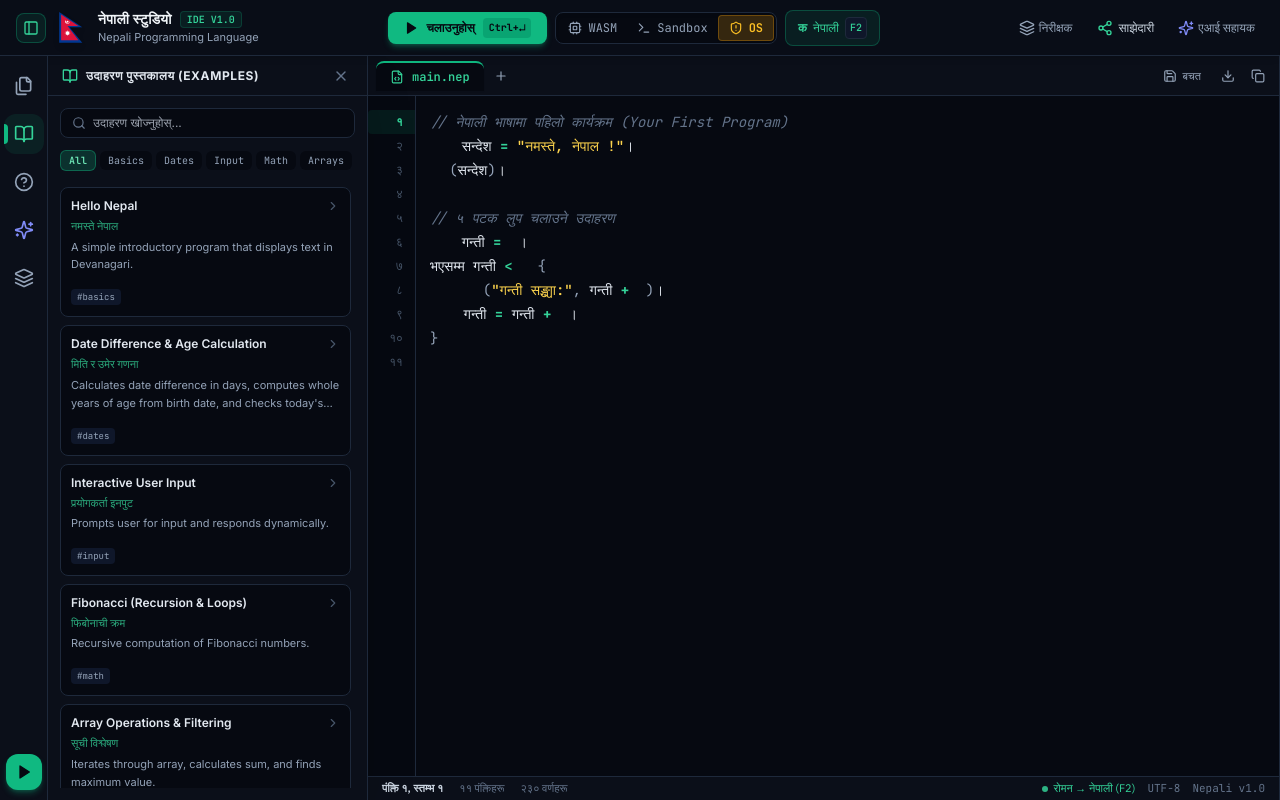
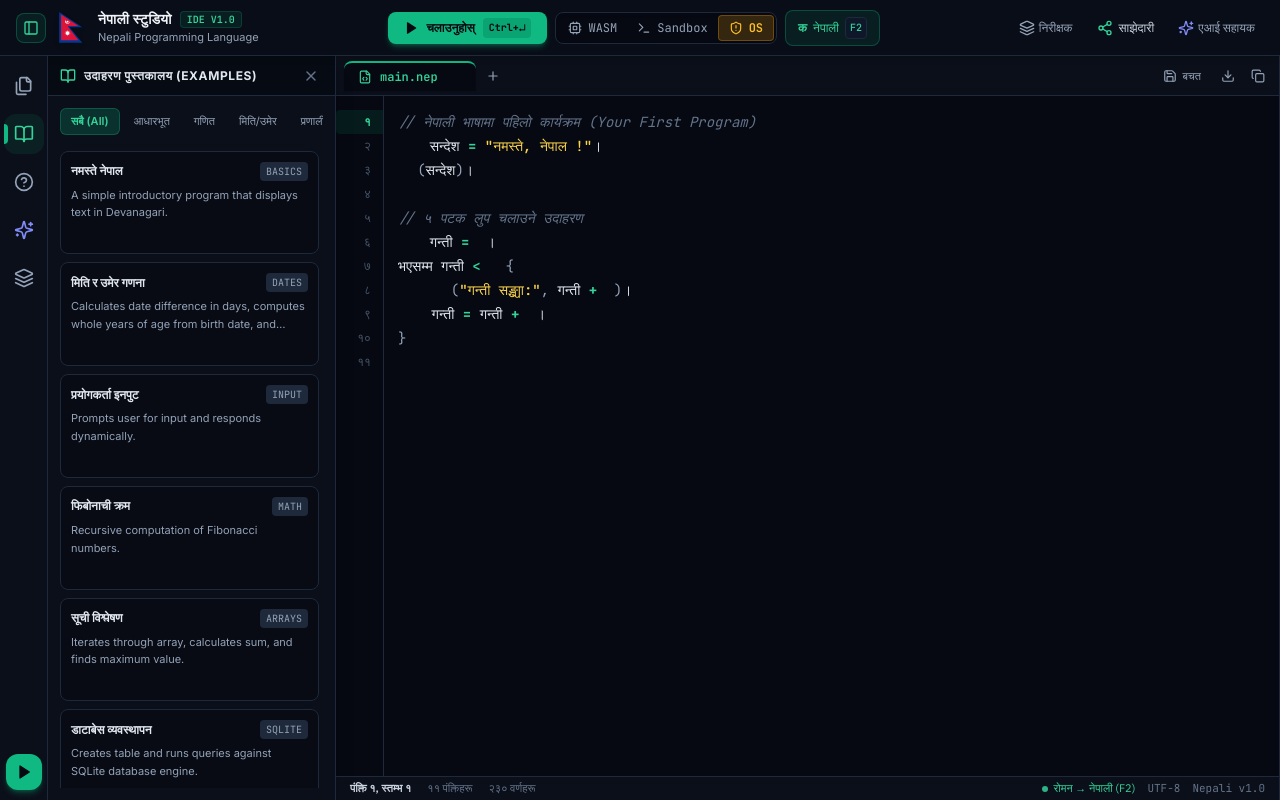
Before and after one commit to itSubeDibesh/Nepali-Programming-Language, a Next.js app in the folder studio/: page / in a window 1280 px wide. Both pictures are taken after a click on the button 23 px from the left and 134 px from the top of the page. Built offline with nearby package versions, Linux system fonts and the light colour scheme; a web font is replaced by a local one.

Commit message:
fix(studio): prevent native double click selection and add explicit custom Rename and Delete buttons

```diff
--- a/studio/src/app/page.tsx
+++ b/studio/src/app/page.tsx
@@ -257,6 +257,7 @@ export default function StudioPage() {
                 onSelectFile={setActiveFileId}
                 onAddFile={handleAddFile}
                 onDeleteFile={handleDeleteFile}
+                onRenameFile={handleRenameFile}
                 onSelectExample={handleSelectExample}
                 onInsertCode={handleInsertCode}
                 onResetWorkspace={handleResetWorkspace}
--- a/studio/src/components/Sidebar.tsx
+++ b/studio/src/components/Sidebar.tsx
@@ -1,12 +1,25 @@
 'use client';
 import React, { useState } from 'react';
+import { ActiveSidebarTab } from './ActivityBar';
 import { CodeFile, RecipeItem } from '../lib/types';
 import { EXAMPLES } from '../lib/examples';
 import { DOCS_CATALOG } from '../lib/docs';
-import { ActiveSidebarTab } from './ActivityBar';
 import {
-  FileCode, Plus, Trash2, Download, Search, Sparkles,
-  BookOpen, Layers, X, RefreshCw, FolderOpen, Code2, Tag, ChevronRight, HelpCircle
+  FileCode,
+  Plus,
+  Trash2,
+  RefreshCw,
+  X,
+  BookOpen,
+  FolderOpen,
+  HelpCircle,
+  Code,
+  Sparkles,
+  Search,
+  ExternalLink,
+  ChevronRight,
+  Pencil,
+  Check,
 } from 'lucide-react';
 
 interface SidebarProps {
@@ -17,8 +30,9 @@ interface SidebarProps {
   onSelectFile: (id: string) => void;
   onAddFile: () => void;
   onDeleteFile: (id: string) => void;
+  onRenameFile?: (id: string, newName: string) => void;
   onSelectExample: (ex: RecipeItem) => void;
-  onInsertCode: (code: string) => void;
+  onInsertCode: (snippet: string) => void;
   onResetWorkspace: () => void;
 }
 
@@ -30,43 +44,61 @@ export const Sidebar: React.FC<SidebarProps> = ({
   onSelectFile,
   onAddFile,
   onDeleteFile,
+  onRenameFile,
   onSelectExample,
   onInsertCode,
   onResetWorkspace,
 }) => {
-  const [searchQuery, setSearchQuery] = useState('');
+  const [docSearch, setDocSearch] = useState('');
   const [selectedCategory, setSelectedCategory] = useState<string>('all');
+  const [editingFileId, setEditingFileId] = useState<string | null>(null);
+  const [editingFileName, setEditingFileName] = useState<string>('');
 
   if (!activeTab) {
     return null;
   }
 
-  // Filter examples
+  const startRename = (file: CodeFile, e: React.MouseEvent) => {
+    e.stopPropagation();
+    setEditingFileId(file.id);
+    setEditingFileName(file.name);
+  };
+
+  const finishRename = (id: string) => {
+    if (!editingFileName.trim()) {
+      setEditingFileId(null);
+      return;
+    }
+    let finalName = editingFileName.trim();
+    if (!finalName.endsWith('.nep')) {
+      finalName += '.nep';
+    }
+    if (onRenameFile) {
+      onRenameFile(id, finalName);
+    }
+    setEditingFileId(null);
+  };
+
   const filteredExamples = EXAMPLES.filter((ex) => {
-    const matchesSearch =
-      ex.title.toLowerCase().includes(searchQuery.toLowerCase()) ||
-      ex.nepaliTitle.includes(searchQuery) ||
-      ex.description.toLowerCase().includes(searchQuery.toLowerCase()) ||
-      ex.code.toLowerCase().includes(searchQuery.toLowerCase());
-    const matchesCategory = selectedCategory === 'all' || ex.category === selectedCategory;
-    return matchesSearch && matchesCategory;
+    if (selectedCategory === 'all') return true;
+    return ex.category === selectedCategory;
   });
 
-  const allCategories = ['all', 'basics', 'dates', 'input', 'math', 'arrays', 'sqlite'];
-
-  // Filter docs
-  const filteredDocs = DOCS_CATALOG.filter((d) =>
-    d.name.includes(searchQuery) ||
-    d.devanagari.includes(searchQuery) ||
-    d.romanAlias.toLowerCase().includes(searchQuery.toLowerCase()) ||
-    d.description.includes(searchQuery) ||
-    d.englishDescription.toLowerCase().includes(searchQuery.toLowerCase())
+  const filteredDocs = DOCS_CATALOG.filter((doc) => {
+    if (!docSearch.trim()) return true;
+    const q = docSearch.toLowerCase();
+    return (
+      doc.name.toLowerCase().includes(q) ||
+      doc.romanAlias.toLowerCase().includes(q) ||
+      doc.description.toLowerCase().includes(q) ||
+      doc.englishDescription.toLowerCase().includes(q)
     );
+  });
 
   return (
-    <div className="w-72 md:w-80 bg-[#0B0F19] border-r border-[#1E293B] flex flex-col h-full select-none z-20 shadow-2xl">
-      {/* Header */}
-      <div className="h-10 border-b border-[#1E293B] px-3.5 flex items-center justify-between">
+    <aside className="w-64 md:w-72 bg-[#0B0F19] border-r border-[#1E293B] flex flex-col h-full z-20 select-none overflow-hidden shadow-xl">
+      {/* Sidebar Header */}
+      <div className="h-10 px-3 bg-[#060911]/80 border-b border-[#1E293B] flex items-center justify-between select-none">
         <div className="flex items-center space-x-2">
           {activeTab === 'files' && <FolderOpen className="w-4 h-4 text-emerald-400" />}
           {activeTab === 'examples' && <BookOpen className="w-4 h-4 text-emerald-400" />}
@@ -82,7 +114,7 @@ export const Sidebar: React.FC<SidebarProps> = ({
         <button
           onClick={onClose}
           className="p-1 rounded-md text-slate-500 hover:text-slate-300 hover:bg-[#0F172A] transition-colors"
-          title="प्यानल बन्द गर्नुहोस्"
+          title="प्यानल बन्द गर्नुहोस् (Close Sidebar)"
         >
           <X className="w-4 h-4" />
         </button>
@@ -99,14 +131,14 @@ export const Sidebar: React.FC<SidebarProps> = ({
               <button
                 onClick={onAddFile}
                 className="p-1 text-slate-400 hover:text-emerald-400 hover:bg-[#0F172A] rounded transition-colors"
-                title="नयाँ फाइल थप्नुहोस्"
+                title="नयाँ फाइल थप्नुहोस् (New File)"
               >
                 <Plus className="w-4 h-4" />
               </button>
               <button
                 onClick={onResetWorkspace}
                 className="p-1 text-slate-400 hover:text-amber-400 hover:bg-[#0F172A] rounded transition-colors"
-                title="पूर्वनिर्धारितमा रिसेट गर्नुहोस्"
+                title="पूर्वनिर्धारितमा रिसेट गर्नुहोस् (Reset Files)"
               >
                 <RefreshCw className="w-3.5 h-3.5" />
               </button>
@@ -117,32 +149,64 @@ export const Sidebar: React.FC<SidebarProps> = ({
           <div className="flex-1 overflow-y-auto space-y-1 pr-1">
             {files.map((file) => {
               const isActive = file.id === activeFileId;
+              const isEditing = editingFileId === file.id;
+
               return (
                 <div
                   key={file.id}
                   onClick={() => onSelectFile(file.id)}
+                  onDoubleClick={(e) => e.preventDefault()}
                   className={`group flex items-center justify-between px-3 py-2 rounded-lg cursor-pointer text-xs font-mono transition-all ${
                     isActive
                       ? 'bg-[#0F172A] text-emerald-400 border border-emerald-500/30 font-medium'
                       : 'text-slate-400 hover:bg-[#0F172A]/50 hover:text-slate-200'
                   }`}
                 >
-                  <div className="flex items-center space-x-2 truncate">
+                  <div className="flex items-center space-x-2 truncate flex-1 min-w-0 mr-1">
                     <FileCode className={`w-4 h-4 flex-shrink-0 ${isActive ? 'text-emerald-400' : 'text-slate-500'}`} />
+                    {isEditing ? (
+                      <input
+                        type="text"
+                        autoFocus
+                        value={editingFileName}
+                        onChange={(e) => setEditingFileName(e.target.value)}
+                        onBlur={() => finishRename(file.id)}
+                        onKeyDown={(e) => {
+                          if (e.key === 'Enter') finishRename(file.id);
+                          if (e.key === 'Escape') setEditingFileId(null);
+                        }}
+                        onClick={(e) => e.stopPropagation()}
+                        className="bg-slate-950 text-white px-1.5 py-0.5 rounded border border-emerald-500 outline-none w-full text-xs font-mono"
+                      />
+                    ) : (
                       <span className="truncate">{file.name}</span>
+                    )}
                   </div>
 
+                  {!isEditing && (
+                    <div className="flex items-center space-x-1 opacity-0 group-hover:opacity-100 transition-opacity">
+                      {onRenameFile && (
+                        <button
+                          onClick={(e) => startRename(file, e)}
+                          className="p-1 hover:bg-slate-700/60 text-slate-400 hover:text-emerald-300 rounded transition-colors"
+                          title="नाम परिवर्तन गर्नुहोस् (Rename File)"
+                        >
+                          <Pencil className="w-3 h-3" />
+                        </button>
+                      )}
                       {files.length > 1 && (
                         <button
                           onClick={(e) => {
                             e.stopPropagation();
                             onDeleteFile(file.id);
                           }}
-                      className="opacity-0 group-hover:opacity-100 p-1 hover:bg-rose-500/20 text-slate-500 hover:text-rose-300 rounded transition-opacity"
-                      title="हटाउनुहोस्"
+                          className="p-1 hover:bg-rose-500/20 text-slate-500 hover:text-rose-300 rounded transition-colors"
+                          title="हटाउनुहोस् (Delete File)"
                         >
-                      <Trash2 className="w-3.5 h-3.5" />
+                          <Trash2 className="w-3 h-3" />
                         </button>
+                      )}
+                    </div>
                   )}
                 </div>
               );
@@ -150,133 +214,124 @@ export const Sidebar: React.FC<SidebarProps> = ({
           </div>
 
           <div className="bg-[#060911] border border-[#1E293B] rounded-lg p-2.5 text-[11px] text-slate-400 space-y-1">
-            <div className="flex items-center space-x-1 text-emerald-400 font-semibold">
+            <div className="flex items-center space-x-1 text-emerald-400 font-semibold font-devanagari">
               <Sparkles className="w-3 h-3" />
               <span>स्वत: बचत सक्षम छ</span>
             </div>
-            <p className="text-[10px] text-slate-500">
+            <p className="text-[10px] text-slate-500 font-devanagari">
               सबै कोड ब्राउजरको लोकल स्टोरेजमा तुरुन्तै सुरक्षित हुन्छ।
             </p>
           </div>
         </div>
       )}
 
-      {/* VIEW 2: EXAMPLES LIBRARY */}
+      {/* VIEW 2: EXAMPLES CATALOG */}
       {activeTab === 'examples' && (
         <div className="flex-1 flex flex-col overflow-hidden p-3 space-y-3">
-          {/* Search Box */}
-          <div className="relative">
-            <Search className="w-3.5 h-3.5 absolute left-3 top-1/2 -translate-y-1/2 text-slate-500" />
-            <input
-              type="text"
-              placeholder="उदाहरण खोज्नुहोस्..."
-              value={searchQuery}
-              onChange={(e) => setSearchQuery(e.target.value)}
-              className="w-full bg-[#060911] border border-[#1E293B] text-slate-200 text-xs pl-8 pr-3 py-1.5 rounded-lg outline-none focus:border-emerald-500/50"
-            />
-          </div>
-
-          {/* Categories */}
-          <div className="flex items-center space-x-1 overflow-x-auto pb-1">
-            {allCategories.map((cat) => (
+          {/* Category Filter Pills */}
+          <div className="flex items-center space-x-1 overflow-x-auto pb-1 text-[11px]">
+            {['all', 'basics', 'math', 'dates', 'system'].map((cat) => (
               <button
                 key={cat}
                 onClick={() => setSelectedCategory(cat)}
-                className={`px-2 py-0.5 rounded-md text-[10px] font-mono capitalize whitespace-nowrap transition-colors ${
+                className={`px-2.5 py-1 rounded-md capitalize whitespace-nowrap transition-colors ${
                   selectedCategory === cat
-                    ? 'bg-emerald-500/20 text-emerald-300 border border-emerald-500/40 font-semibold'
-                    : 'bg-[#060911] text-slate-400 hover:text-slate-200'
+                    ? 'bg-emerald-500/20 text-emerald-400 border border-emerald-500/30 font-semibold'
+                    : 'text-slate-400 hover:text-slate-200 hover:bg-[#0F172A]'
                 }`}
               >
-                {cat}
+                {cat === 'all' && 'सबै (All)'}
+                {cat === 'basics' && 'आधारभूत'}
+                {cat === 'math' && 'गणित'}
+                {cat === 'dates' && 'मिति/उमेर'}
+                {cat === 'system' && 'प्रणाली'}
               </button>
             ))}
           </div>
 
-          {/* Examples Catalog */}
+          {/* Examples List */}
           <div className="flex-1 overflow-y-auto space-y-2 pr-1">
             {filteredExamples.map((ex) => (
               <div
                 key={ex.id}
                 onClick={() => onSelectExample(ex)}
-                className="group bg-[#060911] border border-[#1E293B] hover:border-emerald-500/40 rounded-lg p-2.5 cursor-pointer transition-all hover:shadow-lg"
+                onDoubleClick={(e) => e.preventDefault()}
+                className="group p-2.5 rounded-lg border border-[#1E293B] hover:border-emerald-500/40 bg-[#060911]/50 hover:bg-[#0F172A] cursor-pointer transition-all space-y-1.5"
               >
-                <div className="flex items-center justify-between mb-1">
-                  <h4 className="font-semibold text-xs text-slate-200 group-hover:text-emerald-400 transition-colors">
-                    {ex.title}
-                  </h4>
-                  <ChevronRight className="w-3.5 h-3.5 text-slate-600 group-hover:text-emerald-400 transition-colors" />
+                <div className="flex items-center justify-between">
+                  <span className="text-xs font-semibold text-slate-200 group-hover:text-emerald-400 font-devanagari">
+                    {ex.nepaliTitle}
+                  </span>
+                  <span className="text-[10px] uppercase font-mono px-1.5 py-0.5 rounded bg-[#1E293B] text-slate-400">
+                    {ex.category}
+                  </span>
                 </div>
-                <div className="text-[11px] font-devanagari text-emerald-400/80 mb-1">
-                  {ex.nepaliTitle}
-                </div>
-                <p className="text-[11px] text-slate-400 line-clamp-2 leading-relaxed mb-2">
+                <p className="text-[11px] text-slate-400 line-clamp-2 leading-relaxed">
                   {ex.description}
                 </p>
-                <span className="text-[9px] font-mono px-1.5 py-0.5 bg-[#0F172A] text-slate-400 rounded">
-                  #{ex.category}
-                </span>
+                <div className="flex items-center justify-end text-[10px] text-emerald-400 opacity-0 group-hover:opacity-100 transition-opacity space-x-1 font-devanagari">
+                  <span>लोड गर्नुहोस्</span>
+                  <ChevronRight className="w-3 h-3" />
+                </div>
               </div>
             ))}
           </div>
         </div>
       )}
 
-      {/* VIEW 3: CHEATSHEET & DOCUMENTATION EXPLORER */}
+      {/* VIEW 3: CHEATSHEET / DOCS */}
       {activeTab === 'cheatsheet' && (
         <div className="flex-1 flex flex-col overflow-hidden p-3 space-y-3">
           {/* Search Box */}
           <div className="relative">
-            <Search className="w-3.5 h-3.5 absolute left-3 top-1/2 -translate-y-1/2 text-slate-500" />
+            <Search className="w-3.5 h-3.5 absolute left-2.5 top-1/2 -translate-y-1/2 text-slate-400" />
             <input
               type="text"
-              placeholder="कुञ्जीशब्द वा फलन खोज्नुहोस्..."
-              value={searchQuery}
-              onChange={(e) => setSearchQuery(e.target.value)}
-              className="w-full bg-[#060911] border border-[#1E293B] text-slate-200 text-xs pl-8 pr-3 py-1.5 rounded-lg outline-none focus:border-emerald-500/50"
+              value={docSearch}
+              onChange={(e) => setDocSearch(e.target.value)}
+              placeholder="खोज्नुहोस् (search docs)..."
+              className="w-full pl-8 pr-3 py-1.5 bg-[#060911] border border-[#1E293B] rounded-lg text-xs text-slate-200 placeholder-slate-500 focus:outline-none focus:border-emerald-500 font-devanagari"
             />
           </div>
 
-          <div className="flex-1 overflow-y-auto space-y-2.5 pr-1">
+          {/* Reference Items */}
+          <div className="flex-1 overflow-y-auto space-y-2 pr-1">
             {filteredDocs.map((doc) => (
               <div
                 key={doc.name}
-                className="bg-[#060911] border border-[#1E293B] hover:border-emerald-500/30 rounded-lg p-2.5 transition-all space-y-1.5"
+                onDoubleClick={(e) => e.preventDefault()}
+                className="p-2.5 rounded-lg border border-[#1E293B] bg-[#060911]/50 space-y-1.5"
               >
                 <div className="flex items-center justify-between">
-                  <div className="flex items-center space-x-1.5">
-                    <span className="font-bold text-xs text-emerald-400 font-devanagari">
-                      {doc.devanagari}
+                  <span className="text-xs font-bold text-emerald-400 font-devanagari font-mono">
+                    {doc.name}
                   </span>
-                    <span className="text-[9px] bg-slate-800 text-slate-400 font-mono px-1.5 py-0.2 rounded">
+                  <span className="text-[10px] font-mono text-slate-500">
                     {doc.romanAlias}
                   </span>
                 </div>
+                <p className="text-[11px] text-slate-300 font-devanagari leading-snug">
+                  {doc.description}
+                </p>
+                {doc.example && (
+                  <div className="pt-1 flex items-center justify-between border-t border-[#1E293B]/60">
+                    <code className="text-[10px] font-mono text-slate-400 truncate max-w-[150px]">
+                      {doc.example}
+                    </code>
                     <button
                       onClick={() => onInsertCode(doc.example)}
-                    className="text-[10px] text-indigo-400 hover:text-indigo-300 font-mono bg-indigo-500/10 px-1.5 py-0.5 rounded transition-colors"
-                    title="सम्पादकमा घुसाउनुहोस्"
+                      className="text-[10px] text-emerald-400 hover:text-emerald-300 px-1.5 py-0.5 rounded bg-emerald-500/10 hover:bg-emerald-500/20 font-devanagari transition-colors"
+                      title="कोडमा घुसाउनुहोस्"
                     >
-                    + घुसाउनुहोस्
+                      घुसाउनुहोस्
                     </button>
                   </div>
-
-                <div className="bg-[#0B0F19] px-2 py-1 rounded text-[10px] font-mono text-sky-300 truncate">
-                  {doc.signature}
-                </div>
-
-                <p className="text-[11px] text-slate-300 leading-snug font-devanagari">
-                  {doc.description}
-                </p>
-
-                <p className="text-[10px] text-slate-400 italic">
-                  {doc.englishDescription}
-                </p>
+                )}
               </div>
             ))}
           </div>
         </div>
       )}
-    </div>
+    </aside>
   );
 };
```
Also changed, not shown: studio/src/components/Editor.tsx (+24 -5 lines). Lines whose indentation alone changed are shown as unchanged.
